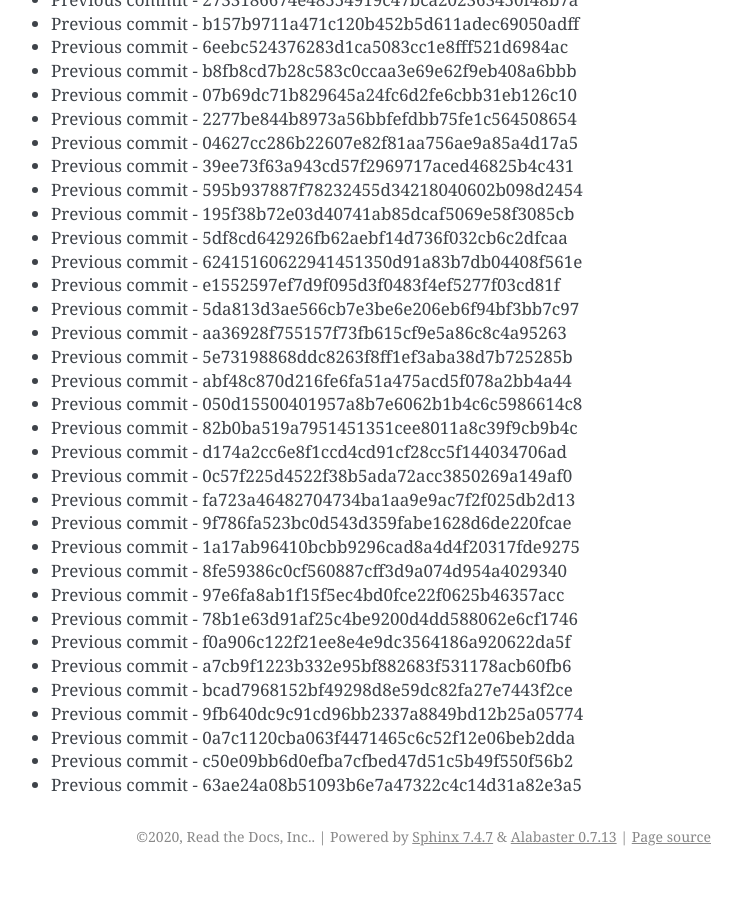
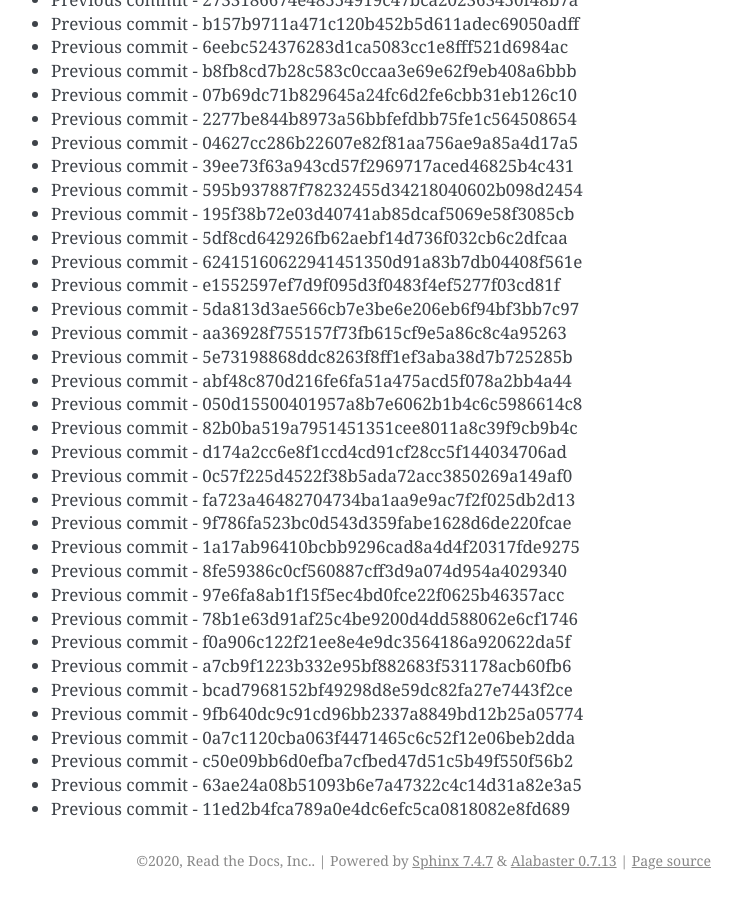
Before and after one commit to readthedocs/rtd-git-stresstest, a Sphinx documentation site: the page built from docs/updates.rst, in a window 1280 px wide and 900 px high, scrolled down 104767 px. Shown: the whole window, without its empty margins (399-1141 px from the left). Built offline with Sphinx 7.4.7, drawn with Linux system fonts in a browser that asks for light colours; before the commit the page ends 105643 px from its top, so only the background shows below that.

Commit message:
Generating commit from previous: 11ed2b4fca789a0e4dc6efc5ca0818082e8fd689

```diff
--- a/docs/updates.rst
+++ b/docs/updates.rst
@@ -4434,3 +4434,4 @@ It can be tested for any performance characteristics.
 * Previous commit - 0a7c1120cba063f4471465c6c52f12e06beb2dda
 * Previous commit - c50e09bb6d0efba7cfbed47d51c5b49f550f56b2
 * Previous commit - 63ae24a08b51093b6e7a47322c4c14d31a82e3a5
+* Previous commit - 11ed2b4fca789a0e4dc6efc5ca0818082e8fd689
```
